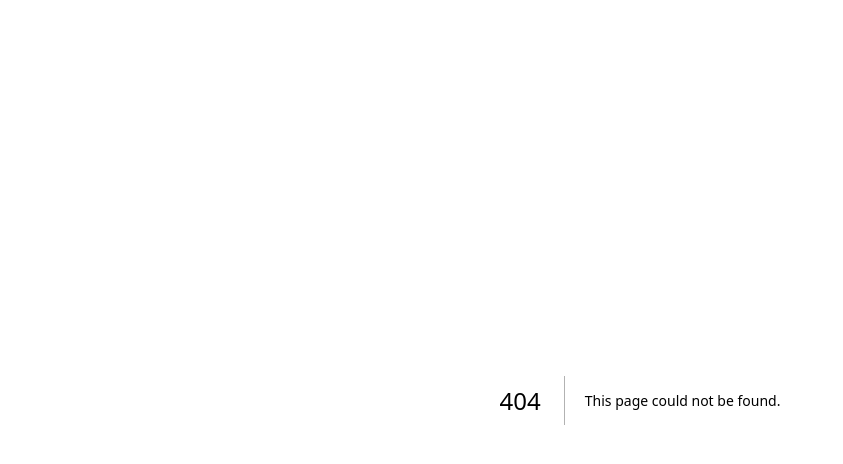
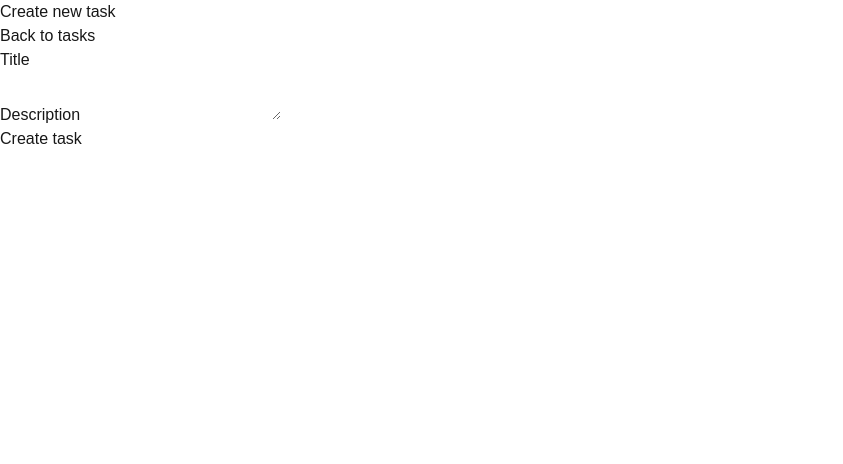
Before and after one commit to bcarvalho89/tasks-board, a Next.js app: page /tasks/new in a window 1280 px wide. Before the commit this address had no page. Shown: the top 464 px of the page, without its empty margins (0-843 px from the left). Built offline with nearby package versions, Linux system fonts and the light colour scheme.

Commit message:
Add page to create tasks

```diff
--- /dev/null
+++ b/src/app/tasks/new/page.tsx
@@ -0,0 +1,12 @@
+import { CreateTaskForm } from "@/components/create-task-form";
+import Link from "next/link";
+
+export default function NewTask() {
+  return (
+    <div>
+      <h1>Create new task</h1>
+      <Link href="/">Back to tasks</Link>
+      <CreateTaskForm />
+    </div>
+  );
+}
--- /dev/null
+++ b/src/components/create-task-form.tsx
@@ -0,0 +1,45 @@
+"use client";
+
+import { useTRPC } from "@/trpc/react";
+import { useToast } from "./toast";
+import { useMutation, useQueryClient } from "@tanstack/react-query";
+import { useRouter } from "next/navigation";
+import { TaskForm } from "./task-form";
+
+export const CreateTaskForm = () => {
+  const { show } = useToast();
+  const trpc = useTRPC();
+  const queryClient = useQueryClient();
+  const router = useRouter();
+
+  const {
+    mutate: create,
+    isPending,
+    error,
+    data,
+  } = useMutation(
+    trpc.task.create.mutationOptions({
+      onSuccess: (task) => {
+        show({
+          message: `The task "${task.titulo}" was created.`,
+          type: "success",
+        });
+
+        router.push("/");
+
+        return queryClient.invalidateQueries({
+          queryKey: trpc.task.list.queryKey(),
+        });
+      },
+    }),
+  );
+
+  return (
+    <TaskForm
+      key={data?.id}
+      isSubmitting={isPending}
+      onSubmit={create}
+      serverError={error?.message}
+    />
+  );
+};
--- a/src/components/task-form.tsx
+++ b/src/components/task-form.tsx
@@ -15,7 +15,7 @@ interface TaskFormProps {
   initialValues?: TaskFormValues;
   onSubmit: (values: TaskRouterInputs["create"]) => void;
   isSubmitting: boolean;
-  serverError?: Error | null;
+  serverError?: string;
 }
 
 const defaultValues: TaskFormValues = {
@@ -79,7 +79,7 @@ export const TaskForm = (props: TaskFormProps) => {
         )}
       </div>
 
-      {serverError?.message && <p role="alert">{serverError.message}</p>}
+      {serverError && <p role="alert">{serverError}</p>}
 
       <button type="submit" disabled={isSubmitting}>
         {initialValues ? "Update" : "Create"} task
--- a/src/components/task-list.tsx
+++ b/src/components/task-list.tsx
@@ -3,6 +3,7 @@
 import { useTRPC } from "@/trpc/react";
 import { useQuery } from "@tanstack/react-query";
 import { TaskItem } from "./task-item";
+import Link from "next/link";
 
 export const TaskList = () => {
   const trpc = useTRPC();
@@ -13,6 +14,7 @@ export const TaskList = () => {
     return <p>Loading</p>;
   }
 
+  const renderTasks = () => {
     if (data?.length === 0) return <p>No tasks found</p>;
 
     return (
@@ -23,3 +25,11 @@ export const TaskList = () => {
       </ul>
     );
   };
+
+  return (
+    <>
+      <Link href="/tasks/new">Add task</Link>
+      {renderTasks()}
+    </>
+  );
+};
```
Lines whose indentation alone changed are shown as unchanged.
